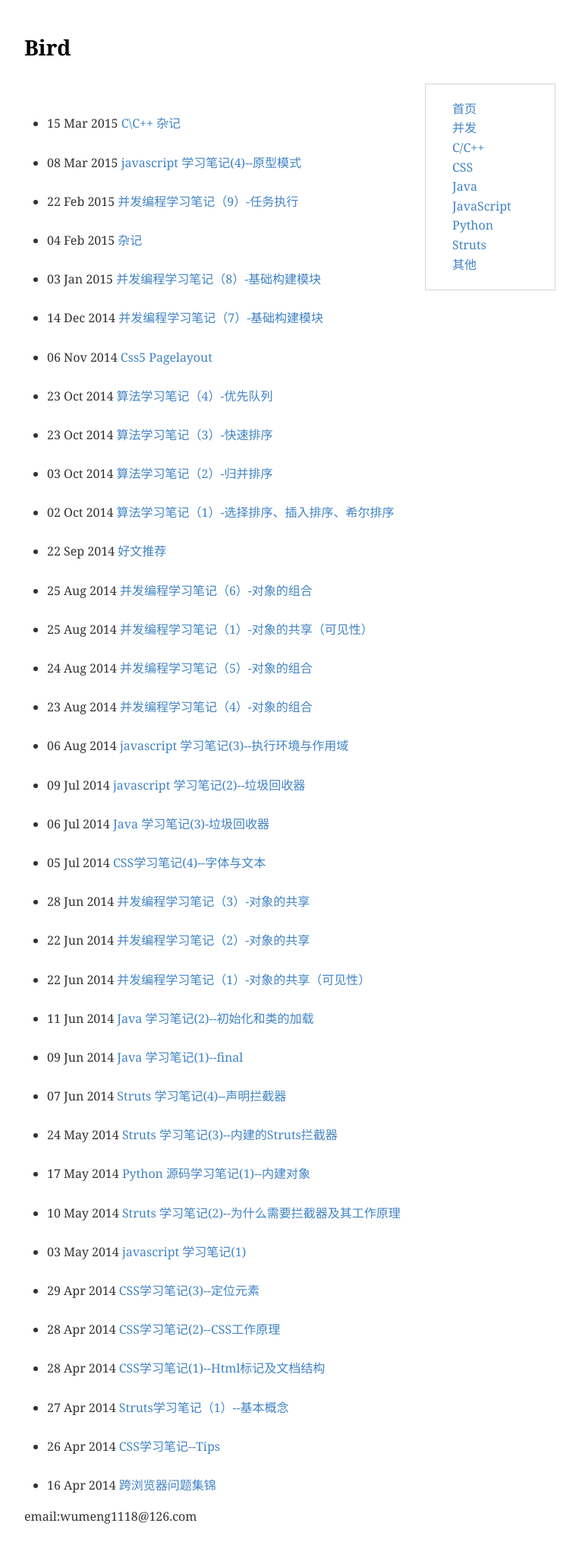
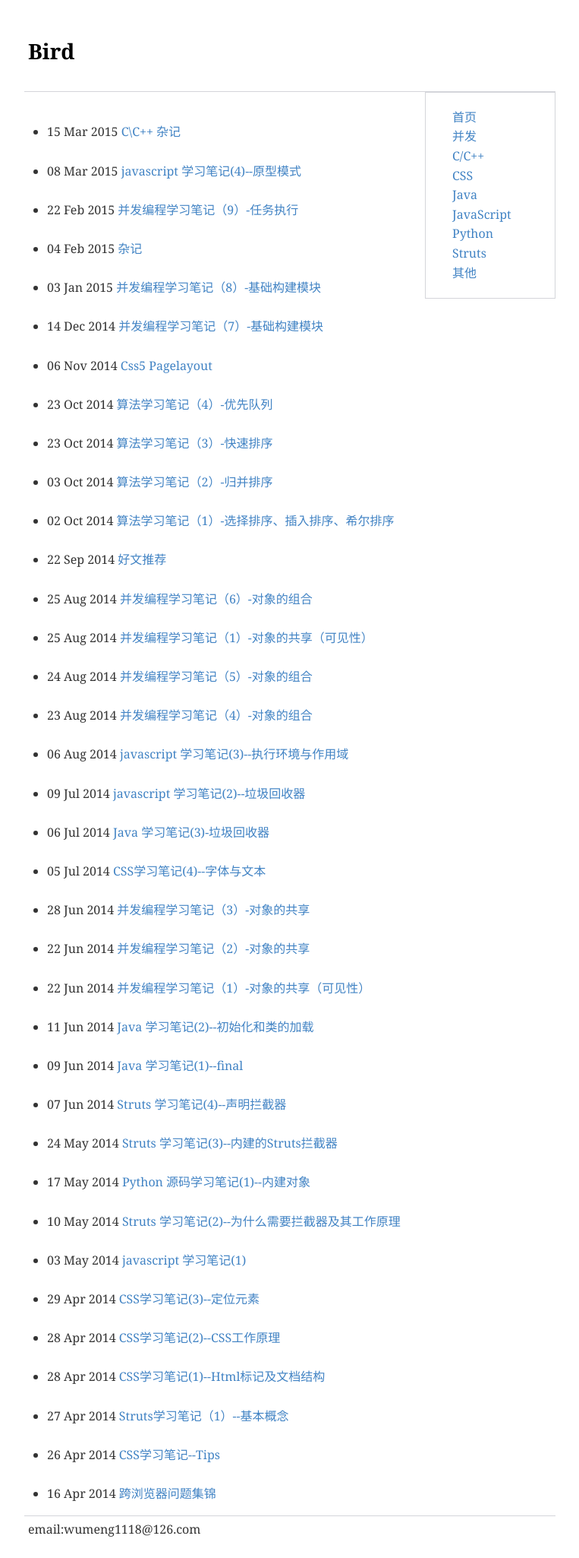
Before and after one commit to Qing-Shuang/Bird, a Jekyll site: the page built from index.html, in a window 1280 px wide. Shown: the whole page at 76% size, without its empty margins (258-1021 px from the left). Built offline with Jekyll 4.4.1, drawn with Linux system fonts in a browser that asks for light colours; before the commit the page ends 2028 px from its top, so only the background shows below that.

Commit message:
Update navigation.html

```diff
--- a/_layouts/navigation.html
+++ b/_layouts/navigation.html
@@ -3,7 +3,7 @@
  	<head>
  		<meta http-equiv="content-type" content="text/html; charset=utf-8" />
 		<link rel="stylesheet" href="{{ site.baseurl }}/css/markdownpad-github.css" type="text/css" />
-		<link rel="stylesheet" href="{{ site.baseurl }}/css/index.css" type="text/css" />
+		<link rel="stylesheet" href="{{ site.baseurl }}/css/layouts.css" type="text/css" />
     </head>
 
     <body>
```
